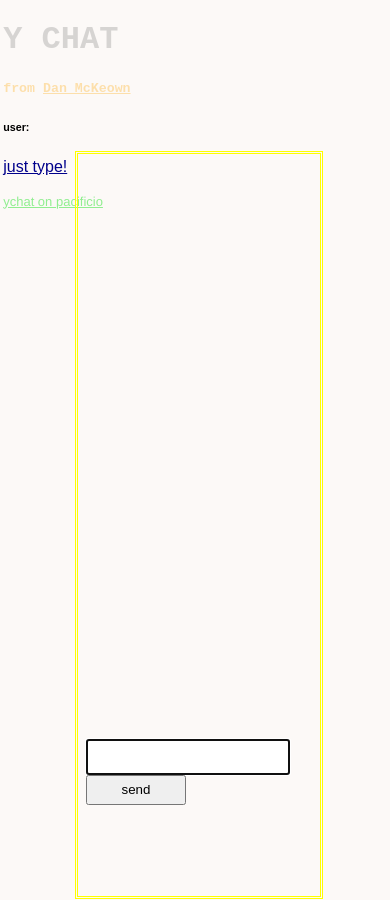
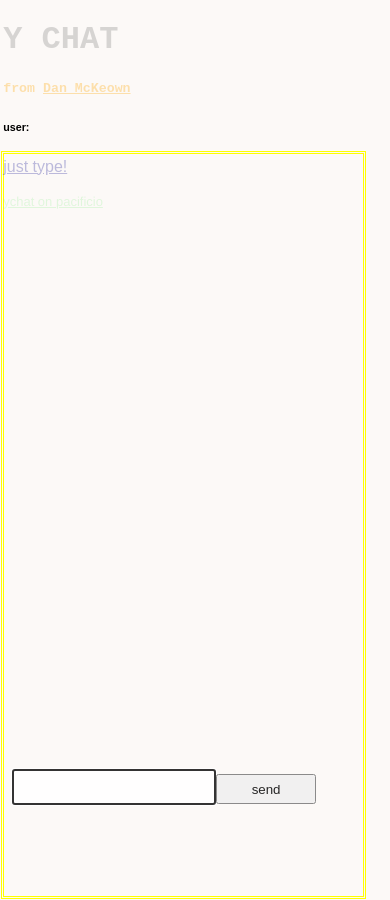
Before and after one commit to pacificpelican/ychat, a React (Create React App) app: page / in a window 390 px wide. Built offline with nearby package versions, Linux system fonts and the light colour scheme; no server answers.

Commit message:
make input translucent and make responsive for small screens

```diff
--- a/package.json
+++ b/package.json
@@ -1,6 +1,6 @@
 {
   "name": "ychat",
-  "version": "1.0.7",
+  "version": "1.0.8",
   "private": true,
   "dependencies": {
     "react": "^15.5.4",
--- a/src/App.css
+++ b/src/App.css
@@ -10,6 +10,7 @@ section div {
 	font-family: Roboto, Ubuntu, Helvetica, "Rubik Mono One", Hack, monospace;
 }
 
+@media (min-width: 30em) {
 	main {
 		border-color: blue;
 		outline-style: solid;
@@ -22,6 +23,7 @@ main {
 		padding-left: 0.5rem;
 		padding-top: 0.5rem;
 		display: inline-block;
+	}
 }
 
 body, html {
@@ -83,6 +85,25 @@ h5#tagline, h5#tagline a {
 	}
 }
 
+@media (max-width: 30em) {
+	main {
+		border-color: blue;
+		outline-style: solid;
+		outline-style: double;
+		outline-color: yellow;
+		width: 90vw;
+		margin-left: 1vw;
+		height: 87vh;
+		margin-top: -4.5em;
+		padding-left: 0.5rem;
+		padding-top: 0.5rem;
+		display: inline-block;
+	}
+	span#cantclick, span#ychatlink {
+		opacity: 0.25;
+	}
+}
+
 span#cantclick, span#cantclick a {
 	color: darkblue;
 }
@@ -96,3 +117,7 @@ span#ychatlink a {
 	font-family: Helvetica, sans-serif;
 	color: lightgreen;
 }
+
+div.user_input {
+	opacity: 0.85;
+}
```
Lines whose indentation alone changed are shown as unchanged.
